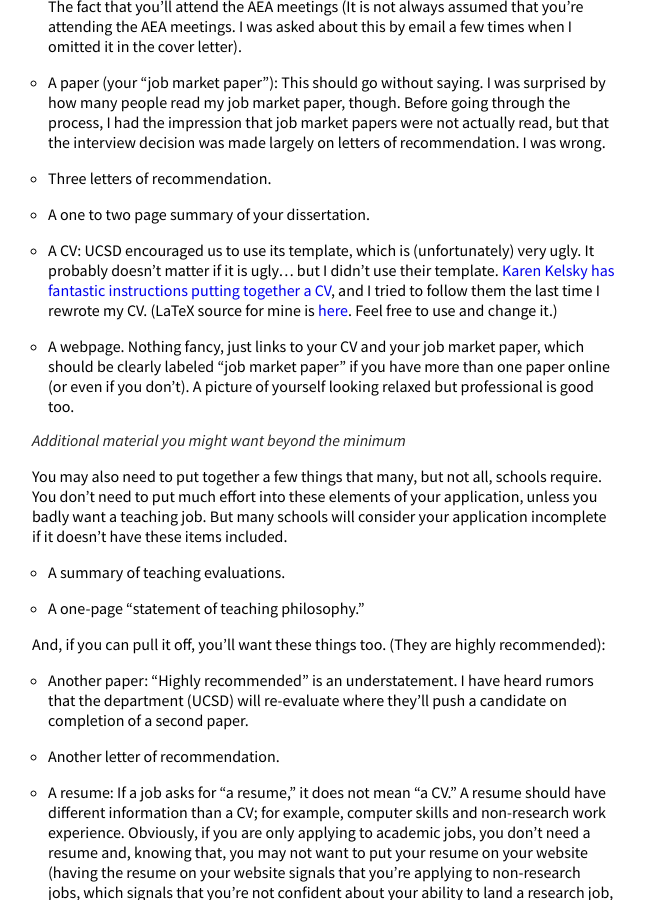
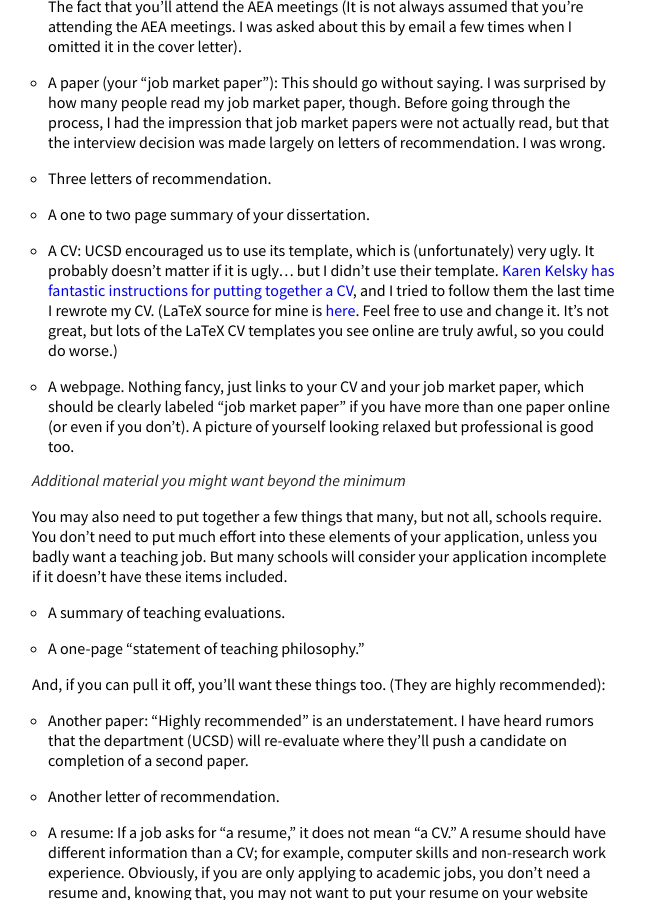
Before and after one commit to mmkuang/grayclhn.github.io, a Jekyll site: the page built from blog/_posts/2009-08-01-job-market-notes.md, in a window 1280 px wide and 900 px high, scrolled down 1144 px. Shown: the whole window, without its empty margins (0-647 px from the left). Built offline with Jekyll 4.4.1, drawn with Linux system fonts in a browser that asks for light colours; Markdown is read by kramdown in place of the engine named in the settings.

Commit message:
Fix typo in job market advice

```diff
--- a/blog/_posts/2009-08-01-job-market-notes.md
+++ b/blog/_posts/2009-08-01-job-market-notes.md
@@ -91,15 +91,18 @@ after Thanksgiving. At the miniumum, you need:
 * A CV: UCSD encouraged us to use its template, which is
   (unfortunately) very ugly.  It probably doesn’t matter if it is
   ugly... but I didn’t use their template. [Karen Kelsky has fantastic
-  instructions putting together a
+  instructions for putting together a
   CV](http://theprofessorisin.com/2012/01/12/dr-karens-rules-of-the-academic-cv/),
   and I tried to follow them the last time I rewrote my CV. (LaTeX
-  source for mine is [here](https://github.com/grayclhn/grayclhn.github.io/blob/master/dl/calhoun-cv.tex).
-  Feel free to use and change it.)
+  source for mine is
+  [here](https://github.com/grayclhn/grayclhn.github.io/blob/master/dl/calhoun-cv.tex).
+  Feel free to use and change it. It’s not great, but lots of the
+  LaTeX CV templates you see online are truly awful, so you could do
+  worse.)
 
 * A webpage. Nothing fancy, just links to your CV and your job market
   paper, which should be clearly labeled “job market paper” if you
-  have more than one paper online (or even if you don't). A picture of
+  have more than one paper online (or even if you don’t). A picture of
   yourself looking relaxed but professional is good too.
 
 ### Additional material you might want beyond the minimum
```
